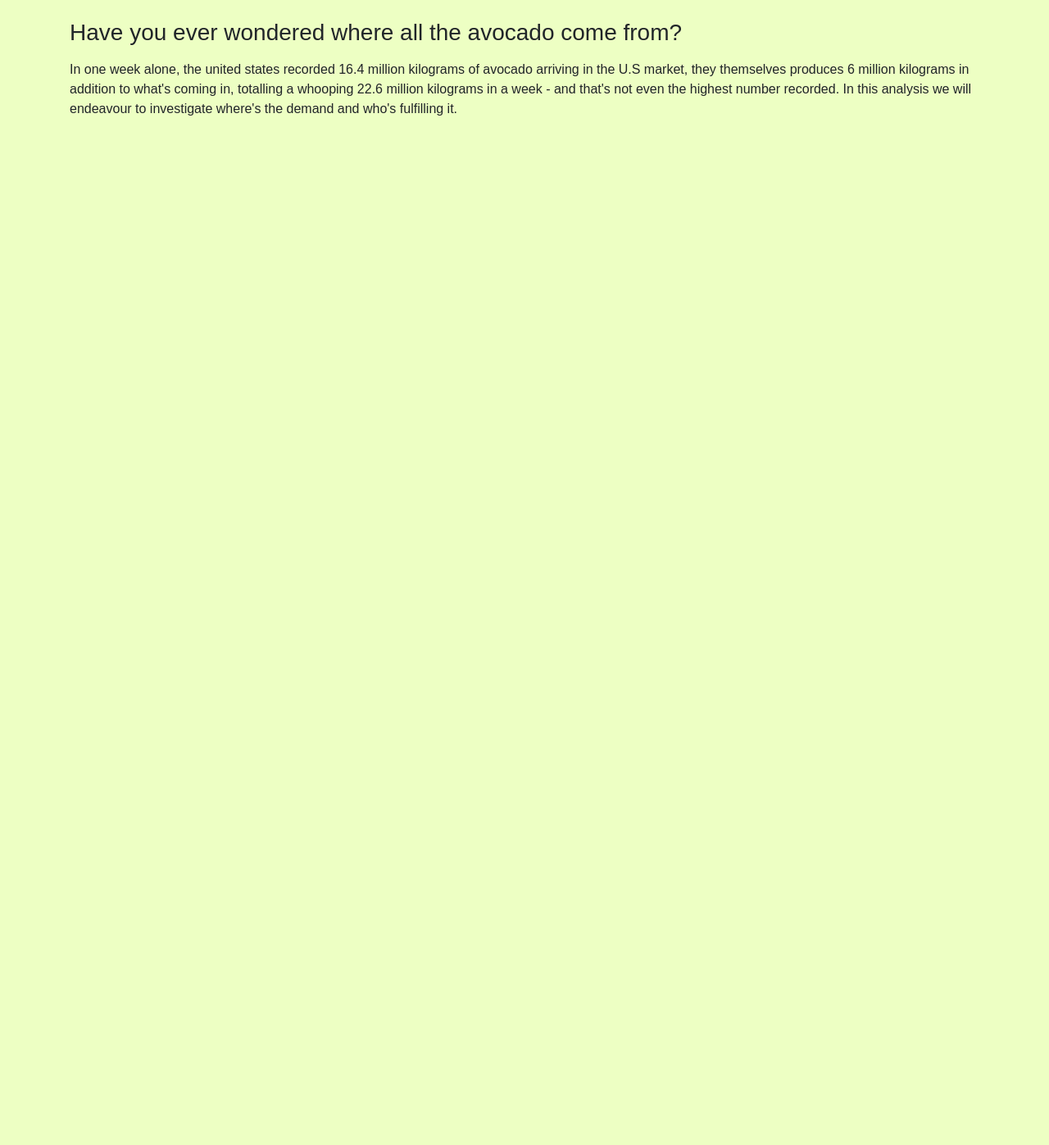
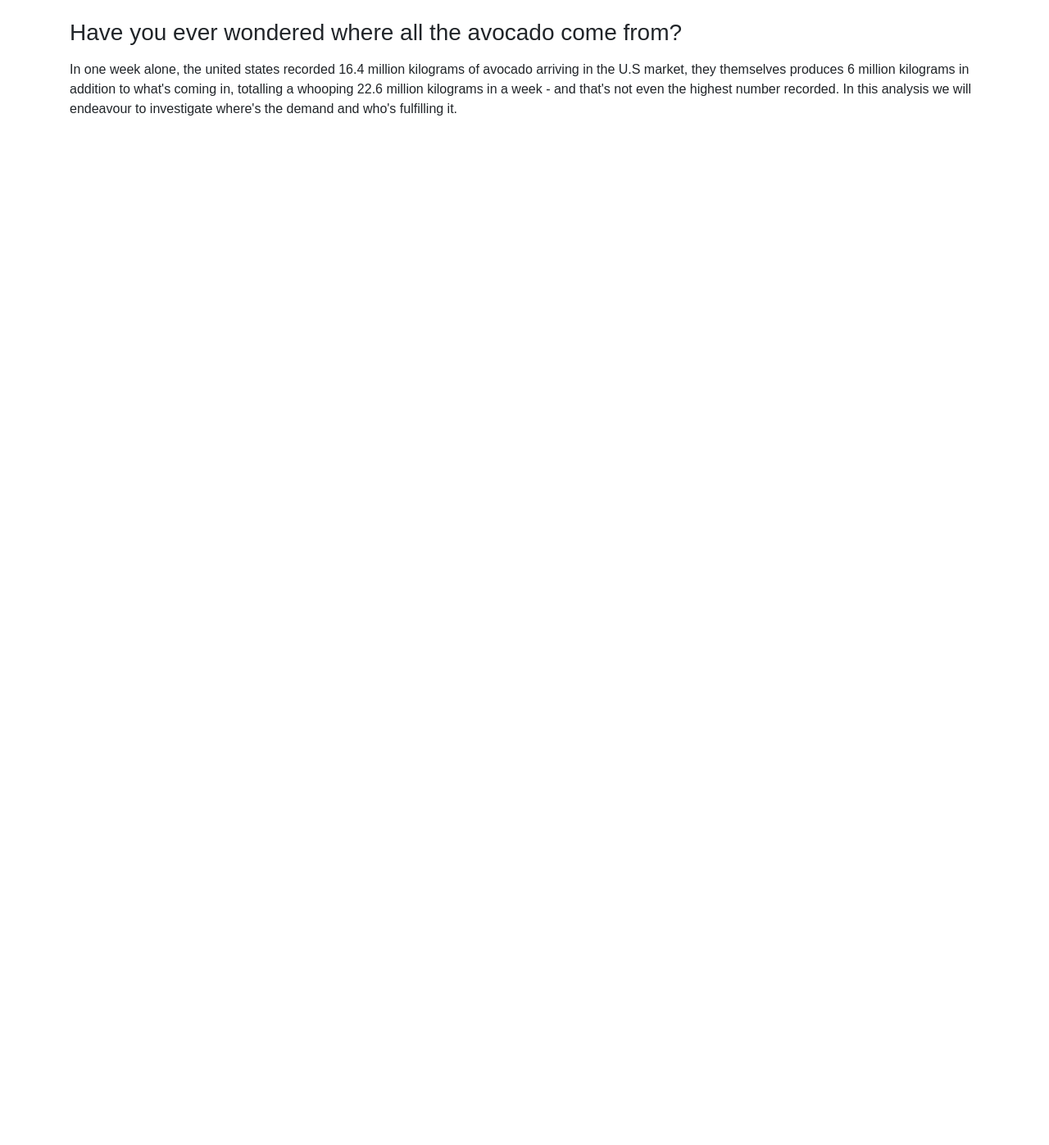
Before and after one commit to hiu-lai/Project-3, a Flask app: page / in a window 1280 px wide. Shown: the part 403-1800 px from the top of the page at 82% size. Run offline with Flask 2, Linux system fonts and the light colour scheme; data that the repository does not hold is empty; some libraries are stand-ins or nearby versions.

Commit message:
Update style.css

```diff
--- a/static/css/style.css
+++ b/static/css/style.css
@@ -7,7 +7,7 @@ body {
 
   font-family: Arial, "Helvetica Neue", Helvetica, sans-serif;
 
-  background-color: rgb(237, 255, 195);
+  background-color: white
   }
 
   .navbar-custom {
```
